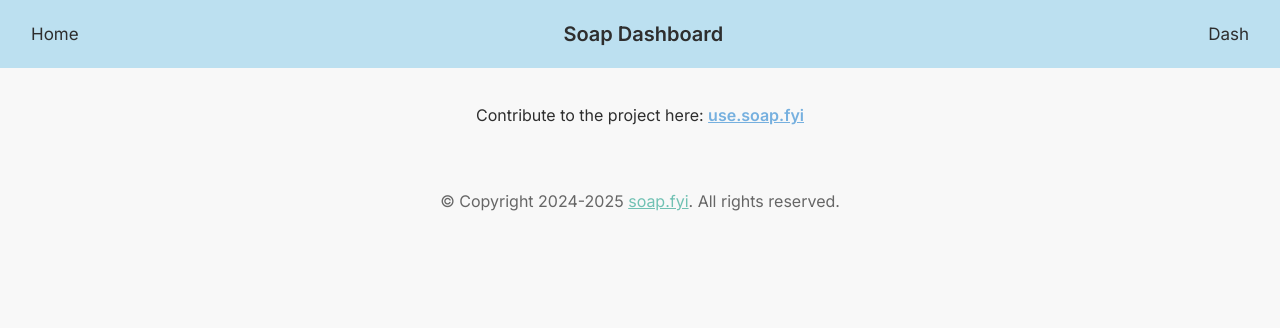
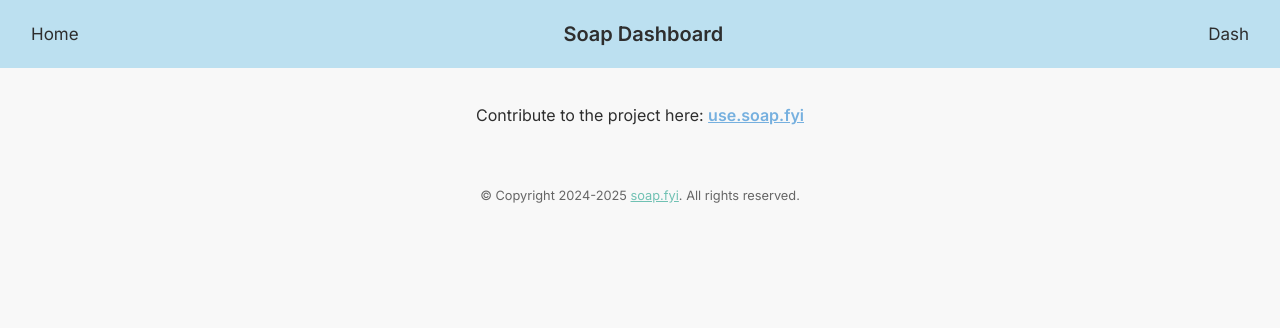
Before and after one commit to brayvid/soap-dashboard, a Flask app: template templates/base.html in a window 1280 px wide. Shown: the top 328 px of the page. Run offline with Flask 3, Linux system fonts and the light colour scheme; the template is opened without the code that fills it, so the values that code supplies are empty; some libraries are stand-ins or nearby versions.

Commit message:
Font size

```diff
--- a/static/styles.css
+++ b/static/styles.css
@@ -162,3 +162,10 @@ body {
     .styled-table th, .styled-table td { font-size: 12px; padding: 4px; }
     .feed-table th, .feed-table td { font-size: 10px; padding: 3px 4px; }
 }
+
+  /* ---- START: Added rule for the "Click a word to agree" h2 ---- */
+  .footer p {
+    font-size: 0.8rem; /* Default h2 is often 1.5em (e.g., 24px). This makes it ~20px. */
+    /* You can adjust 1.25rem to 1.2rem or 1.15rem if you want it even smaller */
+  }
+  /* ---- END: Added rule ---- */
```
